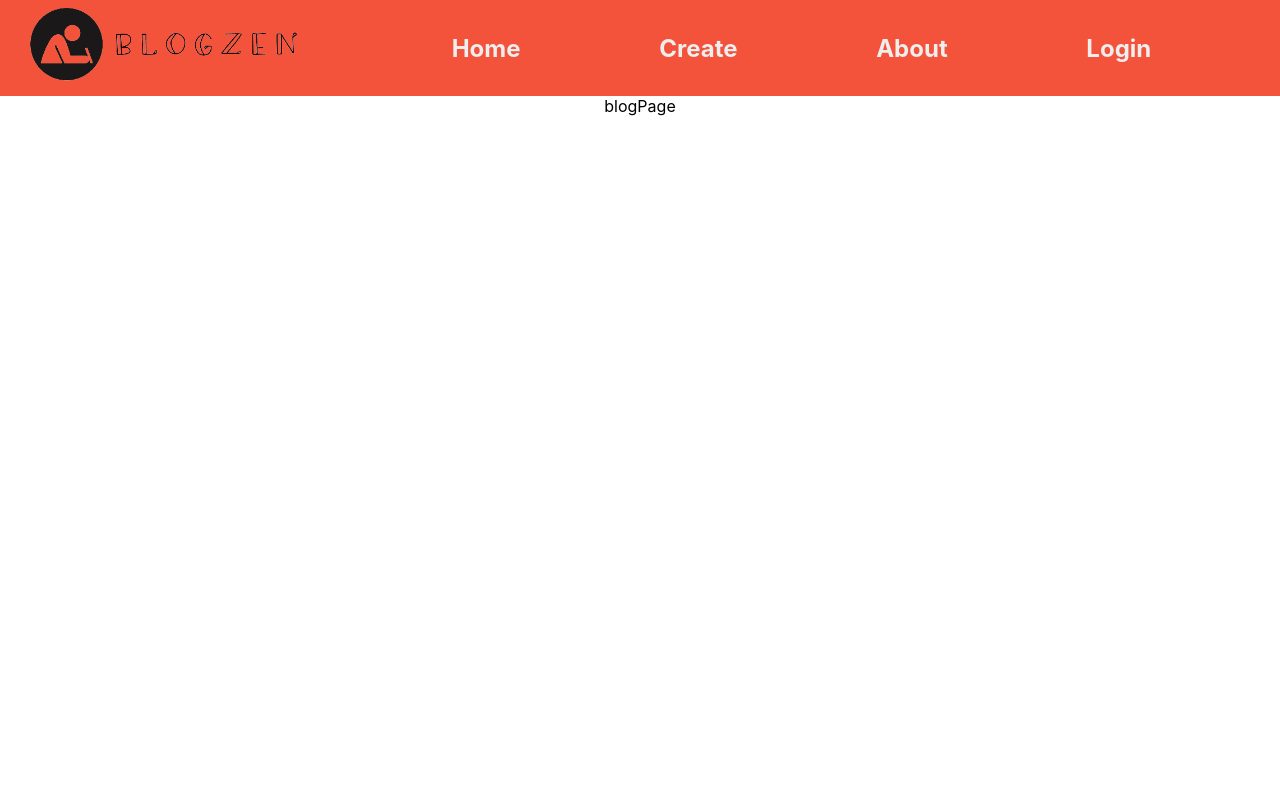
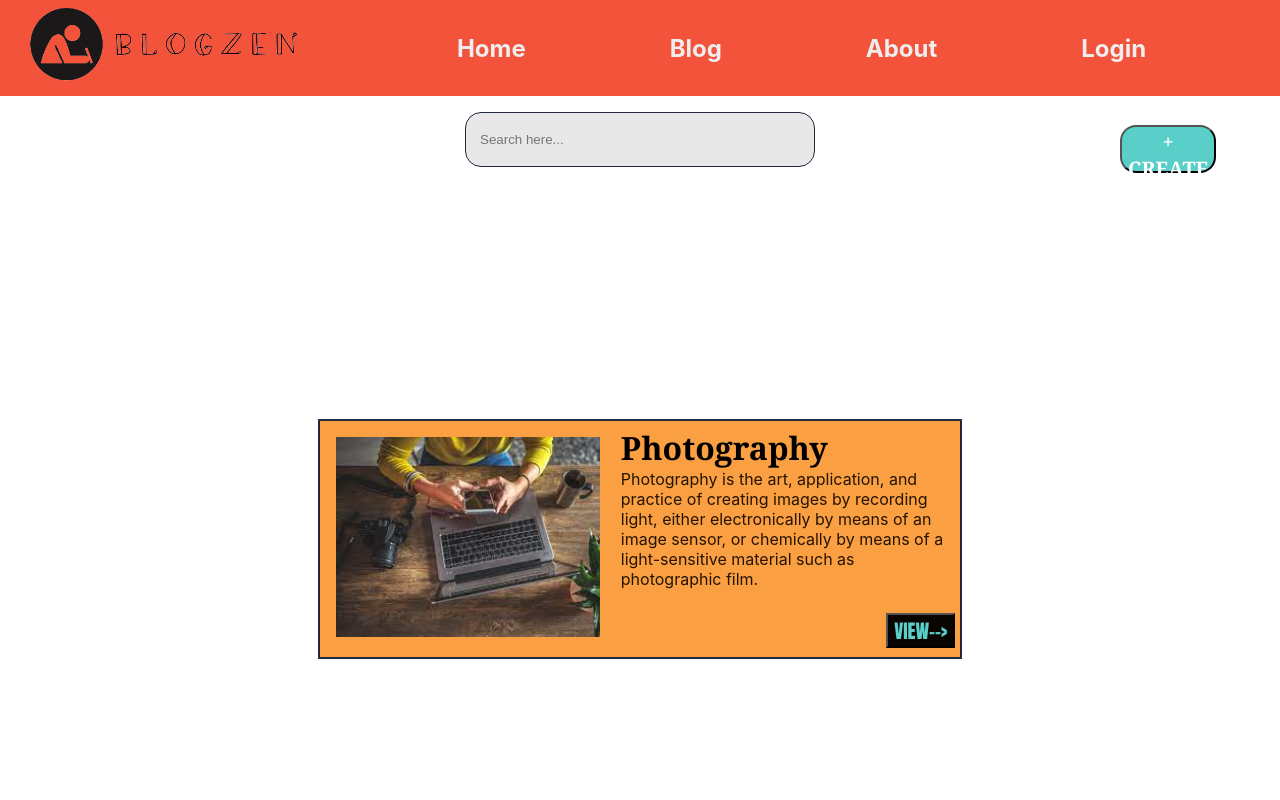
Before and after one commit to SimulatedWork/Blog---Akshith, a React (Create React App) app in the folder frontend/: page /blogPage in a window 1280 px wide. Shown: the top 800 px of the page. Built offline with nearby package versions, Linux system fonts and the light colour scheme.

Commit message:
Blog page

```diff
--- a/frontend/src/App.js
+++ b/frontend/src/App.js
@@ -3,6 +3,7 @@ import Navbar from './components/Navbar';
 import Home from './components/Home';
 import Footer from './components/footer';
 import BlogPage from './components/blogPage';
+
 
 import { Route,Routes
 } from 'react-router-dom';
--- a/frontend/src/components/Navbar.js
+++ b/frontend/src/components/Navbar.js
@@ -20,7 +20,7 @@ export default function Navbar() {
               </div>
               <div>
               <Link to={"/blogPage"} className="Create-btn">
-                Create
+                Blog
               </Link>
               </div>
               {/* <div>
--- a/frontend/src/components/blogPage.css
+++ b/frontend/src/components/blogPage.css
@@ -1,3 +1,106 @@
 .blog-main{
     height: 100vh;
+    display: flex;
+    flex-direction: column;
 }
+.blog-sub1{
+    display: flex;
+    flex-direction: row;
+    justify-content: center;
+    margin: 1rem;
+}
+
+.blog-wrap {
+    width: fit-content;
+    margin: 0 auto;
+  }
+
+  .input {
+    border: 1.5px solid rgb(33, 42, 62);
+    width: 25vmax;
+    height: 3vmin;
+    padding: .9rem;
+    border-radius: 1rem;
+    background: #e8e8e8;
+    transition: 0.3s;
+    /* margin-top: 2vh; */
+  }
+
+  input:hover {
+    outline-color: #FA9F42;
+    background: rgb(243, 239, 239);
+    transition: 0.3s;
+  }
+
+  /* .blog-div-btn{
+    margin: 1%;
+  } */
+
+  .blog-btn1{
+    margin: 1%;
+    position: absolute;
+    right: 4vw;
+    height: 6vh;
+    width: 7.5vw;
+    background-color: #5ACEC9;
+    color: white;
+    font-size: 2.5vmin;
+    font-weight: bolder;
+    font-family: Georgia, 'Times New Roman', Times, serif;
+    border-radius: 1rem;
+    cursor: pointer;
+  }
+
+  .blog-sub2{
+    display: flex;
+    flex-direction: row;
+    height:fit-content ;
+    width: 50vw;
+    justify-content: center;
+    /* align-items: center; */
+    background-color: #FA9F42;
+    border: 2px solid rgb(33, 42, 62);
+    margin: auto;
+  }
+
+  .blog-img{
+    margin: 1rem;
+  }
+
+  .IMG{
+    height: 25vmin;
+    width: 33vmin;
+  }
+  .blog-hp{
+    margin: .3rem;
+    text-align: left;
+  }
+  .blog-h1{
+    font-size: 2rem;
+    font-family: Cambria, Cochin, Georgia, Times, 'Times New Roman', serif;
+    font-style: normal;
+  }
+
+  .blog-para{
+    font-size: 1rem;
+    /* width: 75vw; */
+    color: #251401;
+  }
+
+  .blog-btn{
+    text-align: right;
+    margin-top:3vmin;
+    /* align-items: flex-end; */
+  }
+
+  .btn-2{
+    background-color: #0a0500;
+    width: fit-content;
+    border-radius: none;
+    color: #5ACEC9;
+    text-decoration: none;
+    font-size: 1.2rem;
+    font-weight: bolder;
+    font-family: Impact, Haettenschweiler, 'Arial Narrow Bold', sans-serif;
+    cursor: pointer;
+  }
--- a/frontend/src/components/blogPage.js
+++ b/frontend/src/components/blogPage.js
@@ -1,8 +1,36 @@
 import React from 'react';
-import "./blogPage.css"
+import "./blogPage.css";
+import IMG from "../Assests/image-1.jpeg"
 
 export default function blogPage() {
   return (
-    <div className='blog-main'>blogPage</div>
+    <div className='blog-main'>
+      <div className='blog-sub1'>
+        <div className="blog-wrap">
+        <input
+              type="text"
+              name="text"
+              class="input"
+              placeholder="Search here..."
+            ></input>
+        </div>
+        <div className='blog-div-btn'>
+          <button className='blog-btn1'>+ CREATE</button>
+        </div>
+      </div>
+      <div className='blog-sub2'>
+    <div className='blog-img'>
+      <img className='IMG' src={IMG} alt='img'></img>
+    </div>
+    <div className='blog-hp'>
+      <h1 className='blog-h1' style={{margin:"0"}}>Photography</h1>
+      <p style={{margin:"0"}} className='blog-para'>Photography is the art, application, and practice of creating images by recording light, either electronically by means of an image sensor, or chemically by means of a light-sensitive material such as photographic film.</p>
+      <div className='blog-btn'>
+        <button className='btn-2'>VIEW--{'>'}</button>
+        {/* <h2 className='btn-2'>VIEW--{'>'}</h2> */}
+      </div>
+    </div>
+    </div>
+      </div>
   )
 }
```
